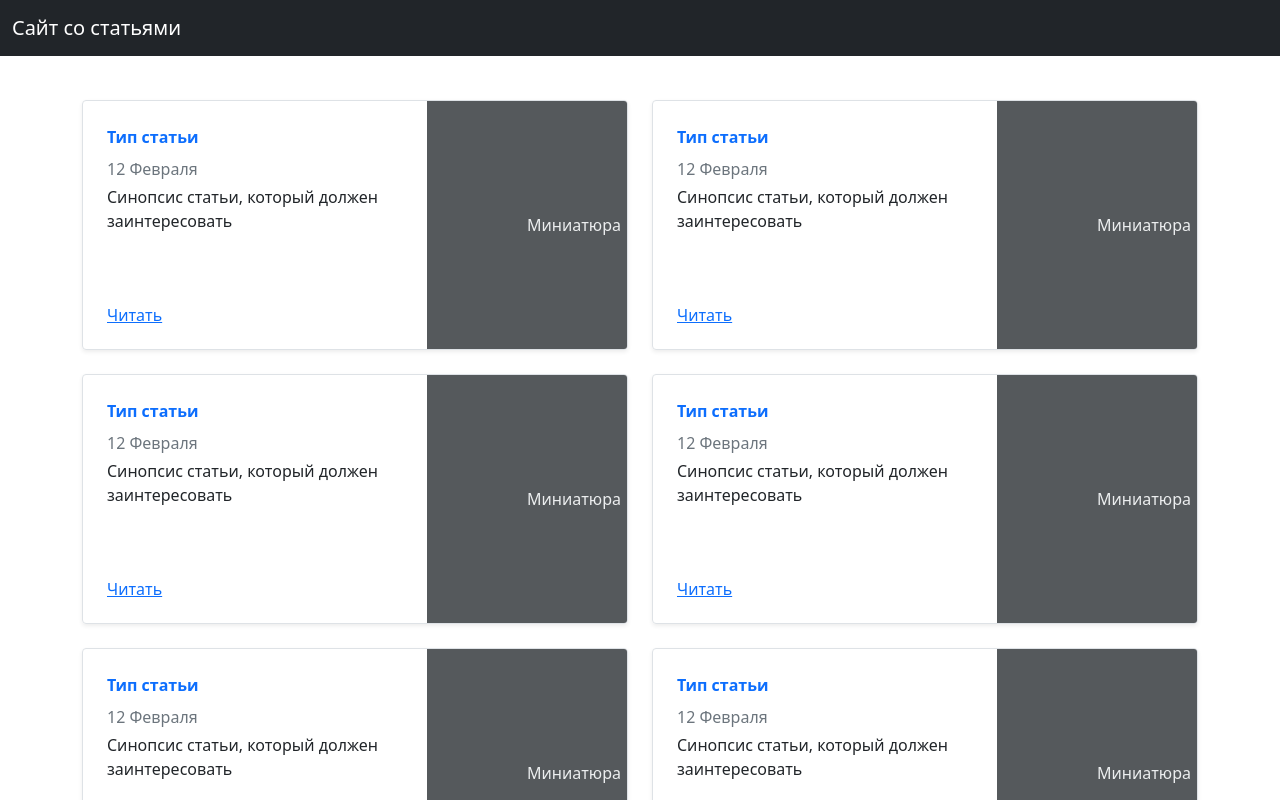
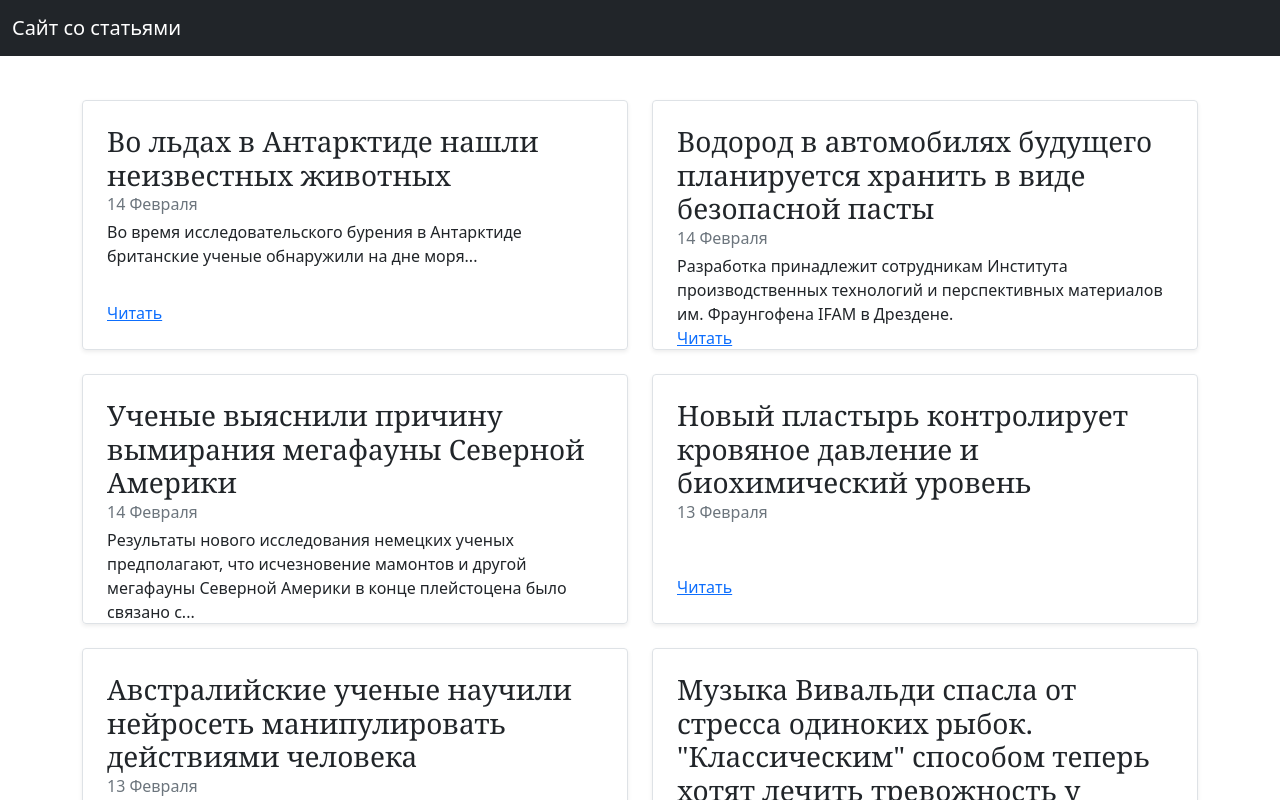
Before and after one commit to ValentineHapov/web-project, a Vue app: page / in a window 1280 px wide. Shown: the top 800 px of the page. Built offline with nearby package versions, Linux system fonts and the light colour scheme.

Commit message:
Исправлено всё

```diff
--- a/src/App.vue
+++ b/src/App.vue
@@ -2,7 +2,7 @@
   <div>
     <nav class="navbar navbar-expand-md navbar-dark fixed-top bg-dark">
       <div class="container-fluid">
-        <a class="navbar-brand" href="#">Сайт со статьями</a>
+        <router-link class="navbar-brand" v-bind:to="{name: 'Home'}">Сайт со статьями</router-link>
         <button class="navbar-toggler" type="button" data-bs-toggle="collapse" data-bs-target="#navbarCollapse" aria-controls="navbarCollapse" aria-expanded="false" aria-label="Toggle navigation">
           <span class="navbar-toggler-icon"></span>
         </button>
--- a/src/components/Card.vue
+++ b/src/components/Card.vue
@@ -1,14 +1,10 @@
 <template>
     <div class="row g-0 border rounded overflow-hidden flex-md-row mb-4 shadow-sm h-md-250 position-relative">
       <div class="col p-4 d-flex flex-column position-static">
-        <strong class="d-inline-block mb-2 text-primary">Тип статьи</strong>
         <h3 class="mb-0">{{ post.title }}</h3>
-        <div class="mb-1 text-muted">12 Февраля</div>
-        <p class="card-text mb-auto">Синопсис статьи, который должен заинтересовать</p>
-        <a href="file:///D:/%D1%83%D1%87%D0%B5%D0%B1%D0%B0/Web/blog/index.html#" class="stretched-link">Читать</a>
-      </div>
-      <div class="col-auto d-none d-lg-block">
-        <svg class="bd-placeholder-img" width="200" height="250" xmlns="http://www.w3.org/2000/svg" role="img" aria-label="Placeholder: Thumbnail" preserveAspectRatio="xMidYMid slice" focusable="false"><rect width="100%" height="100%" fill="#55595c"></rect><text x="50%" y="50%" fill="#eceeef" dy=".3em">Миниатюра</text></svg>
+        <div class="mb-1 text-muted">{{post.day}}</div>
+        <p class="card-text mb-auto">{{ post.synop }}</p>
+        <router-link class="stretched-link" v-bind:to="{name: 'Post', params:{id:post.id}}">Читать</router-link>
       </div>
     </div>
 </template>
--- a/src/components/PostsList.vue
+++ b/src/components/PostsList.vue
@@ -14,11 +14,12 @@ export default {
       posts: [
         {
           id: 0,
-          title: 'Во льдах в Антарктиде нашли неизвестных животных, похожих на губки',
+          title: 'Во льдах в Антарктиде нашли неизвестных животных',
           url: 'Vo-Ldah',
-          text: 'Во время исследовательского бурения в Антарктиде' +
-              ' британские ученые обнаружили на дне моря под шельфовым ' +
-              'ледником неизвестных животных, похожих на губки. Ранее' +
+          day: "14 Февраля",
+          synop: 'Во время исследовательского бурения в Антарктиде' +
+              ' британские ученые обнаружили на дне моря...',
+          text: 'Ранее' +
               ' считали, что на антарктическом побережье отсутствуют ' +
               'прикрепленные бентосные формы жизни. Результаты исследования' +
               ' опубликованы в журнале Frontiers in Marine Science.\n' +
@@ -36,10 +37,11 @@ export default {
           id: 1,
           title: 'Водород в автомобилях будущего планируется хранить в виде безопасной пасты',
           url: 'Hranit-vodorod',
-          text: 'Разработка принадлежит сотрудникам Института ' +
+          day: "14 Февраля",
+          synop: 'Разработка принадлежит сотрудникам Института ' +
               'производственных технологий и перспективных ' +
-              'материалов им. Фраунгофена IFAM в Дрездене. ' +
-              'О разработке материал опубликовали на интернет-ресурсе ' +
+              'материалов им. Фраунгофена IFAM в Дрездене. ',
+          text: 'О разработке материал опубликовали на интернет-ресурсе ' +
               'данного учреждения.\n Основой нового вида водородного ' +
               'топлива стал твердый гидрид магния. Он в свою очередь ' +
               'принимает пастообразную форму, когда в среде со сложным ' +
@@ -63,6 +65,11 @@ export default {
           id: 2,
           title: 'Ученые выяснили причину вымирания мегафауны Северной Америки',
           url: 'Vimiranie-megafauni',
+          day: "14 Февраля",
+          synop:  'Результаты нового исследования немецких ученых ' +
+              'предполагают, что исчезновение мамонтов и другой ' +
+              'мегафауны Северной Америки в конце плейстоцена было ' +
+              'связано с...' ,
           text: 'Результаты нового исследования немецких ученых ' +
               'предполагают, что исчезновение мамонтов и другой ' +
               'мегафауны Северной Америки в конце плейстоцена было ' +
@@ -88,6 +95,8 @@ export default {
           id: 3,
           title: 'Новый пластырь контролирует кровяное давление и биохимический уровень',
           url: 'Plastir-kotorii-kontroliruyet-davlenie',
+          synop: '',
+          day: "13 Февраля",
           text: 'Инженеры Калифорнийского университета в Сан-Диего ' +
               'разработали пластырь, который отслеживает кровяное ' +
               'давление, частоту сердечных сокращений, уровень глюкозы, ' +
@@ -105,6 +114,8 @@ export default {
           id: 4,
           title: 'Австралийские ученые научили нейросеть манипулировать действиями человека',
           url: 'Manipulirovat-nad-ludmi',
+          synop: '',
+          day: "13 Февраля",
           text: 'Манипулировать человеком и находить уязвимости в его ' +
               'поведении научили искусственный интеллект. Достижение ' +
               'принадлежит исследователям из Австралии.\n' +
@@ -127,6 +138,8 @@ export default {
           id: 5,
           title: 'Музыка Вивальди спасла от стресса одиноких рыбок. "Классическим" способом теперь хотят лечить тревожность у людей',
           url: 'Muzika-Vivaldi-spasla-ribok',
+          synop: '',
+          day: "13 Февраля",
           text: 'Взрослых рыбок вида зебраданио ученые разбили на две ' +
               'группы и подвергли каждую особь суточной изоляции, ' +
               'которая вызвала у каждой рыбки резкое повышение ' +
@@ -148,6 +161,8 @@ export default {
           id: 6,
           title: 'Свиньи оказались отличными геймерами',
           url: 'Svini-okazalis-otlichnimi',
+          synop: '',
+          day: "12 Февраля",
           text: 'Исследователи из Канады научили свиней играть в ' +
               'видеоигры, доказав, что хрюши намного умнее, чем ' +
               'думают люди. Ученые настолько впечатлены результатами ' +
@@ -170,6 +185,8 @@ export default {
           id: 7,
           title: 'Антидепрессанты оказались самыми эффективными в лечении остеоартрита',
           url: 'Antidepressanti-okazalis-samim-effektivnimi',
+          day: "12 Февраля",
+          synop: '',
           text: 'Множество человек по всему миру страдают от ' +
               'остеоартрита, болезни суставов. Ученые из Соединенных ' +
               'Штатов предложили свой вариант лечения.\n' +
--- a/src/router/index.js
+++ b/src/router/index.js
@@ -2,7 +2,6 @@ import Vue from 'vue';
 import VueRouter from 'vue-router';
 import Home from '@/view/Home.vue';
 import Post from "@/view/Post.vue";
-import SignIn from "@/view/SignIn.vue";
 
 //based on damncorwell's code
 
@@ -16,19 +15,11 @@ const routes = [
     },
 
     {
-        //path: '/post/:url',
-        path: '/post',
+        path: '/post/:id',
+        //path: '/post',
         name: 'Post',
-        component: Post
-    },
-
-    {
-        path: '/sign-in',
-        name: 'SignIn',
-        component: SignIn,
-        meta: {
-            layout: 'login-layout'
-        }
+        component: Post,
+        props: true
     }
 ]
 
--- a/src/view/Home.vue
+++ b/src/view/Home.vue
@@ -1,10 +1,10 @@
 <template>
   <div>
     <div class="row mb-2">
-      <div class="col-md-6" v-for="post in list" v-bind:key="post.id">
+      <div class="col-md-6" v-for="post in list.data().posts" v-bind:key="post.id">
         <Card v-bind:post="post"></Card>
       </div>
-    </div>
+  </div>
     <PostsList></PostsList>
   </div>
 </template>
--- a/src/view/Post.vue
+++ b/src/view/Post.vue
@@ -3,49 +3,39 @@
     <div class="row">
       <div class="col-md-8">
         <article class="blog-post">
-          <h2 class="blog-post-title">Заголовок статьи</h2>
-          <p class="blog-post-meta">14 Февраля 2021 </p>
+          <h2 class="blog-post-title">{{list.data().posts[id].title}}</h2>
+          <p class="blog-post-meta">{{list.data().posts[id].day}}</p>
 
-          <p>Небольшой синопсис</p>
+          <p></p>
           <hr>
-          <p>Продолжение Синопсиса но побольше</p>
-
-
-          <h2>Заголовок</h2>
-          <p>Vivamus sagittis lacus vel augue laoreet rutrum faucibus dolor auctor. Duis mollis, est non commodo luctus, nisi erat porttitor ligula, eget lacinia odio sem nec elit. Morbi leo risus, porta ac consectetur ac, vestibulum at eros.</p>
-          <h3>Подзаголовок</h3>
-          <p>Cum sociis natoque penatibus et magnis dis parturient montes, nascetur ridiculus mus.</p>
-
-          <p>Aenean lacinia bibendum nulla sed consectetur. Etiam porta sem malesuada magna mollis euismod. Fusce dapibus, tellus ac cursus commodo, tortor mauris condimentum nibh, ut fermentum massa.</p>
-          <h3>Подзаголоаок</h3>
-          <p>Cum sociis natoque penatibus et magnis dis parturient montes, nascetur ridiculus mus. Aenean lacinia bibendum nulla sed consectetur. Etiam porta sem malesuada magna mollis euismod. Fusce dapibus, tellus ac cursus commodo, tortor mauris condimentum nibh, ut fermentum massa justo sit amet risus.</p>
-          <ul>
-            <li>Praesent commodo cursus magna, vel scelerisque nisl consectetur et.</li>
-            <li>Donec id elit non mi porta gravida at eget metus.</li>
-            <li>Nulla vitae elit libero, a pharetra augue.</li>
-          </ul>
-          <p>Donec ullamcorper nulla non metus auctor fringilla. Nulla vitae elit libero, a pharetra augue.</p>
-          <ol>
-            <li>Vestibulum id ligula porta felis euismod semper.</li>
-            <li>Cum sociis natoque penatibus et magnis dis parturient montes, nascetur ridiculus mus.</li>
-            <li>Maecenas sed diam eget risus varius blandit sit amet non magna.</li>
-          </ol>
-          <p>Cras mattis consectetur purus sit amet fermentum. Sed posuere consectetur est at lobortis.</p>
+          <p>{{list.data().posts[id].text}}</p>
         </article>
       </div>
       <div class="col-md-4">
         <div class="p-4 mb-3 bg-light rounded">
-          <h4 class="font-italic">Имя пользователя</h4>
-          <p class="mb-0">Заслуги автора в той или иной сфере. То, почему ему нужно доверять. То, почему он компетентен.</p>
+          <h4 class="font-italic">Сайт со статьями</h4>
+          <p class="mb-0">Проект подготовленный мной, для сдачи долгов.
+            В нем приведен минимальный функционал для демонстрации знаний Vue.js.
+          </p>
         </div>
       </div>
     </div><!-- /.row -->
+
   </div>
 </template>
 
 <script>
+import PostsList from "../components/PostsList.vue";
 export default {
-name: "Post"
+  name: "Post",
+  props: ['id'],
+  components: PostsList,
+  data ()
+  {
+    return {
+      list: PostsList
+    }
+  }
 }
 </script>
 
--- a/src/view/SignIn.vue
+++ /dev/null
@@ -1,30 +0,0 @@
-<template>
-  <div class="text-center form-signin" style="
-    width: 300px;
-    height: 387px;
-    align-content: center">
-    <form>
-      <h1 class="h1 blog-header-logo mb-3 fw-normal">Сайт со статьями</h1>
-      <h2 class="h3 mb-3 fw-normal">Пожалуйста, войдите</h2>
-      <label for="inputEmail" class="visually-hidden">Адрес элктронной почты</label>
-      <input type="email" id="inputEmail" class="form-control" placeholder="Адрес элктронной почты" required="" autofocus="">
-      <label for="inputPassword" class="visually-hidden">Пароль</label>
-      <input type="password" id="inputPassword" class="form-control" placeholder="Пароль" required="">
-      <div class="checkbox mb-3">
-        <label>
-          <input type="checkbox" value="remember-me"> Запомнить меня</label>
-      </div>
-      <button class="w-100 btn btn-lg btn-primary" type="submit">Войти</button>
-    </form>
-  </div>
-</template>
-
-<script>
-export default {
-  name: "Signup"
-}
-</script>
-
-<style scoped>
-
-</style>
```
Also changed, not shown: src/components/Post.vue (deleted, +0 -14 lines), public/css/App.css.
